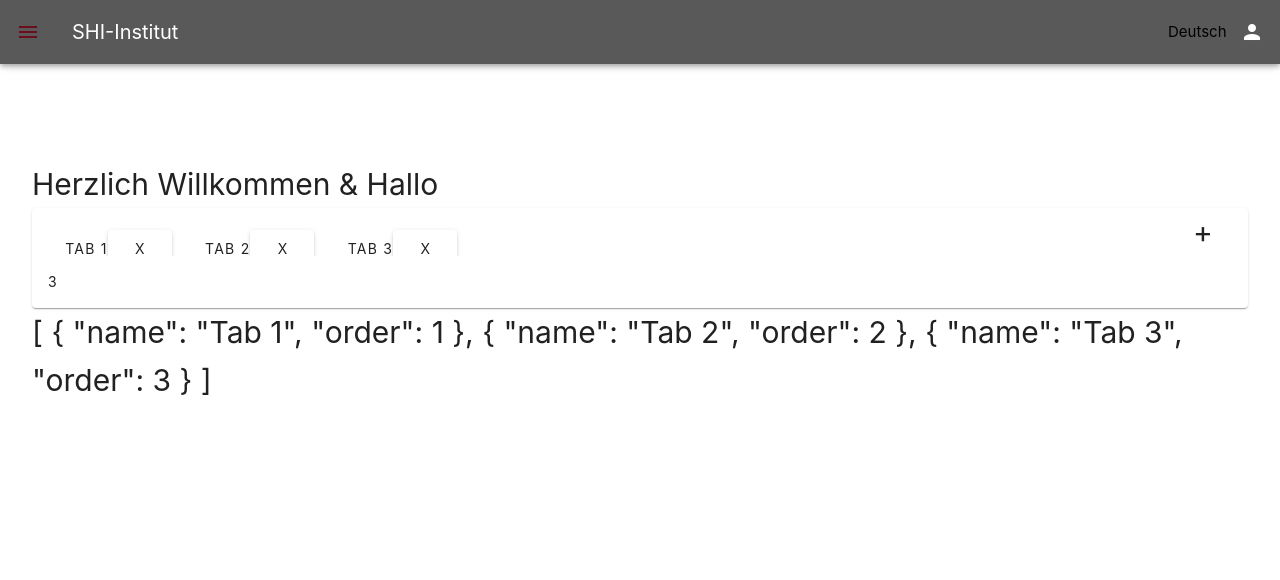
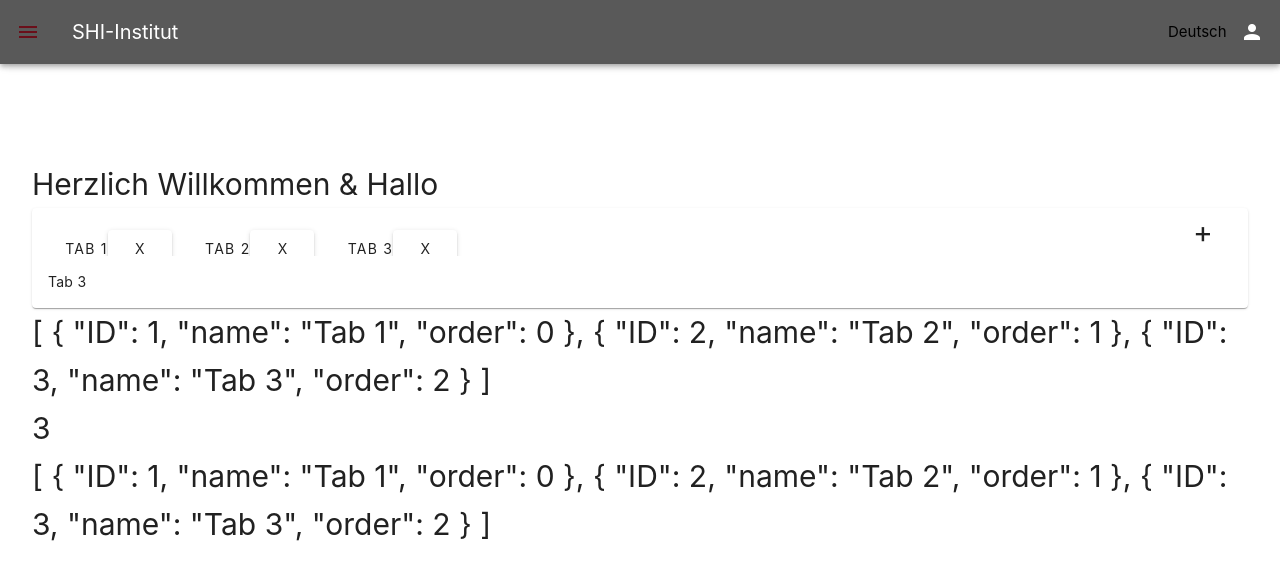
Before and after one commit to swapdi/vue-router, a Vue app: page / in a window 1280 px wide. Shown: the top 580 px of the page. Built offline with nearby package versions, Linux system fonts and the light colour scheme.

Commit message:
add/remove improvement

```diff
--- a/src/components/SortableTabs.vue
+++ b/src/components/SortableTabs.vue
@@ -2,48 +2,106 @@
   <v-card
     ><v-tabs v-model="tab">
       <draggable
-        v-model="tablist"
+        v-model="sortedList"
         @start="drag = true"
         @end="drag = false"
-        item-key="tab"
+        item-key="id"
         tag="v-card-text"
       >
+        >
         <template #item="{ element }">
-          <v-tab :value="element"
-            >{{ element.name }}<v-btn @click="remove()">X</v-btn></v-tab
+          <v-tab :value="element.ID">
+            {{ element.name
+            }}<v-btn @click="remove(element.ID)">X</v-btn></v-tab
           >
         </template>
       </draggable>
-      <v-tab @click="add"><span style="font-size: 30px">+</span></v-tab>
+      <v-tab @click="add()" value="0"
+        ><span style="font-size: 30px">+</span></v-tab
+      >
     </v-tabs>
 
     <v-card-text>
-      <v-window v-model="tab" v-for="tabs in tablist" :key="tabs.name">
-        <v-window-item :value="tabs.name">{{ tabs.order }}</v-window-item>
+      <v-window v-model="tab" v-for="item in tablist" :key="item.ID">
+        <v-window-item :value="item.ID">{{ item.name }}</v-window-item>
       </v-window>
     </v-card-text>
   </v-card>
   <h1>{{ tablist }}</h1>
+  <h1>{{ tablist.length }}</h1>
+  <h1>{{ sortedList }}</h1>
 </template>
+
 <script setup>
 import draggable from "vuedraggable";
-import { ref } from "vue";
-
-const a = ref(0);
-function add() {
-  a.value++;
-  return tablist.value.push({ name: "Neuer Tab" + a.value, order: a.value });
-}
+import { ref, computed } from "vue";
 const drag = ref(false);
 const tab = ref(null);
 
 const tablist = ref([
-  { name: "Tab 1", order: 1 },
-  { name: "Tab 2", order: 2 },
-  { name: "Tab 3", order: 3 },
+  { ID: 1, name: "Tab 1", order: 0 },
+  { ID: 2, name: "Tab 2", order: 1 },
+  { ID: 3, name: "Tab 3", order: 2 },
 ]);
-/* function remove() {
-  const index = tablist.value.indexOf(element);
-} */
+const sortedList = computed(() => {
+  return sort(tablist.value.slice());
+});
+
+/* const sortedList2 = computed(
+  get() {
+    return sort(tablist.value.slice());
+  },
+  set(newList) {
+
+  }
+); */
+
+function sort(list) {
+  return list.sort(compare);
+}
+
+function compare(a, b) {
+  if (a.order < b.order) {
+    return -1;
+  }
+  if (a.order > b.order) {
+    return 1;
+  }
+  return 0;
+}
+const last = computed(() => {
+  return tablist.value[tablist.value.length - 1];
+});
+const lastID = ref(3);
+
+/* const index = computed(() => {
+  return tablist.value.findIndex((object) => {
+    return object.order === last.value.order;
+  });
+}); */
+const lastOrder = computed(() => {
+  return last.value.order;
+});
+
+function add() {
+  lastID.value++;
+  return tablist.value.push({
+    ID: lastID.value,
+    name: "Neuer Tab ",
+    order: lastOrder.value + 1,
+  });
+}
+function remove(id) {
+  const index = tablist.value.findIndex((object) => {
+    return object.ID === id;
+  });
+  if (index > -1) {
+    tablist.value.splice(index, 1);
+  }
+}
+function updateList(event, moved) {
+  console.log(event);
+  console.log(moved);
+}
 </script>
 <style scoped></style>
```
